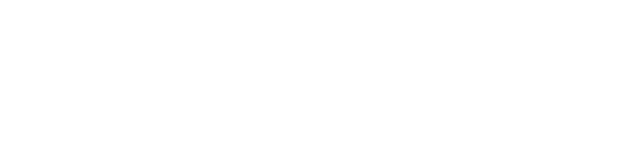
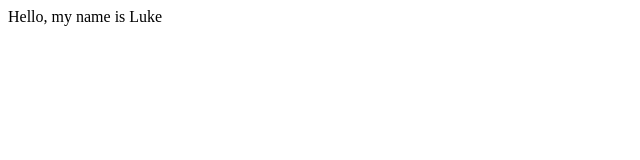
Before and after one commit to Kingstey22/portfolio-project, a website: page index.html in a window 1280 px wide. Shown: the whole page, without its empty margins (0-640 px from the left). Drawn offline with Linux system fonts and the light colour scheme.

Commit message:
Add intro text

```diff
--- a/index.html
+++ b/index.html
@@ -8,6 +8,7 @@
   </head>
 
   <body>
+    Hello, my name is Luke
     <script src="script.js"></script>
   </body>
 </html>
```
